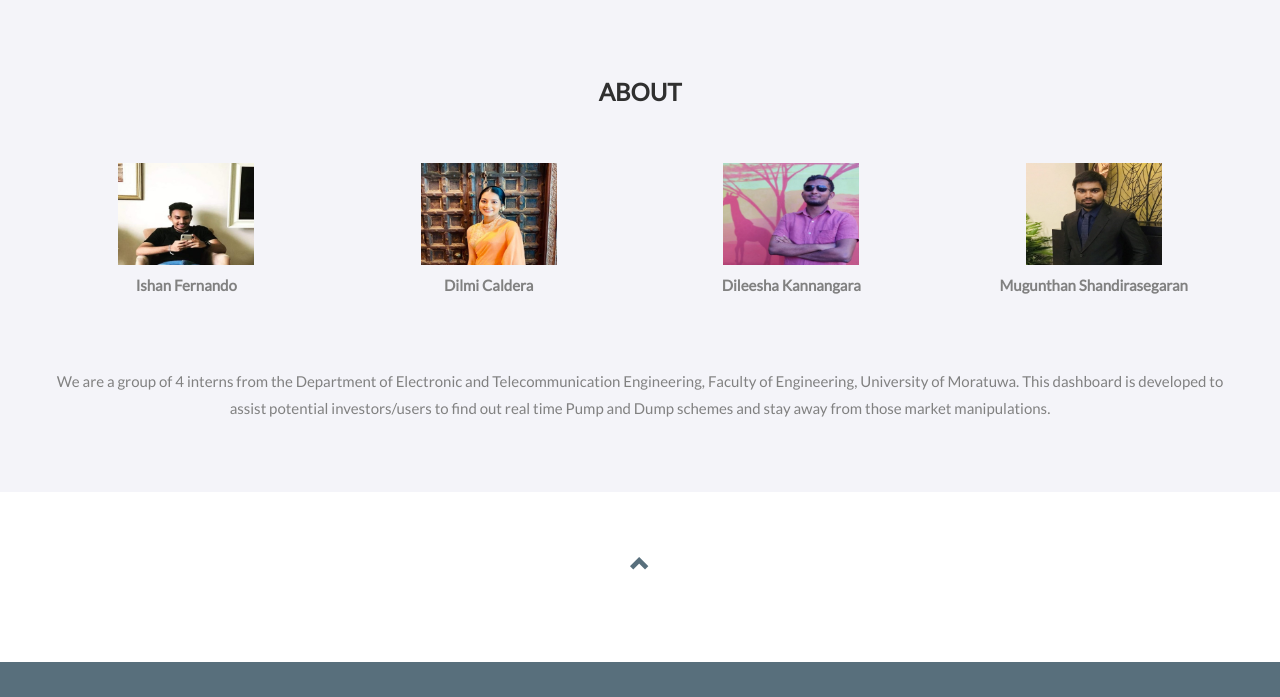
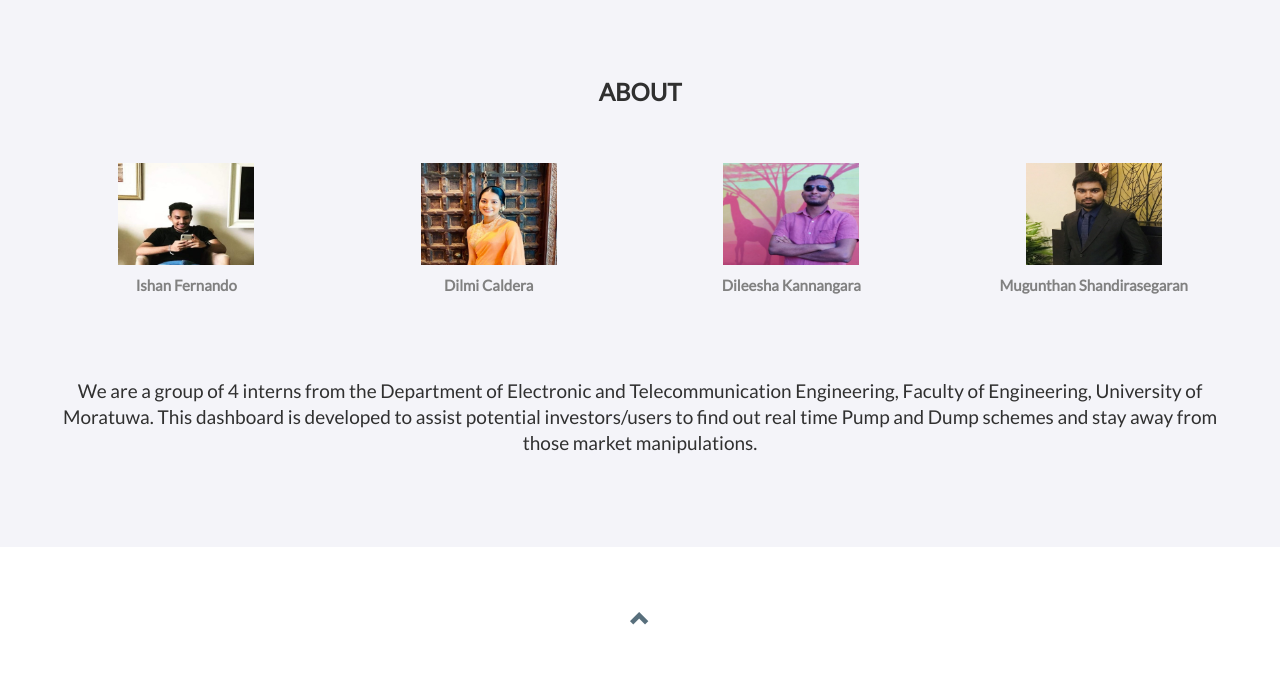
Before and after one commit to DilmiCaldera/Cryptocurrency-Pump-and-Dump-Prediction, a Flask app: page / in a window 1280 px wide. Shown: the part 2552-3249 px from the top of the page. Before the commit the page ends 3214 px from the top, so only its background shows below. Run offline with Flask 2, Linux system fonts and the light colour scheme; some libraries are stand-ins or nearby versions.

Commit message:
Update home1.html

```diff
--- a/templates/home1.html
+++ b/templates/home1.html
@@ -481,7 +481,7 @@
         </div>
       </div>
   </div><br>
-  <p>We are a group of 4 interns from the Department of Electronic and Telecommunication Engineering, Faculty of Engineering, University of Moratuwa. This dashboard is developed to assist potential investors/users to find out real time Pump and Dump schemes and stay away from those market manipulations. </p>
+   <h4 class="card-text">We are a group of 4 interns from the Department of Electronic and Telecommunication Engineering, Faculty of Engineering, University of Moratuwa. This dashboard is developed to assist potential investors/users to find out real time Pump and Dump schemes and stay away from those market manipulations.</h4>
 </div>
 
 
```
